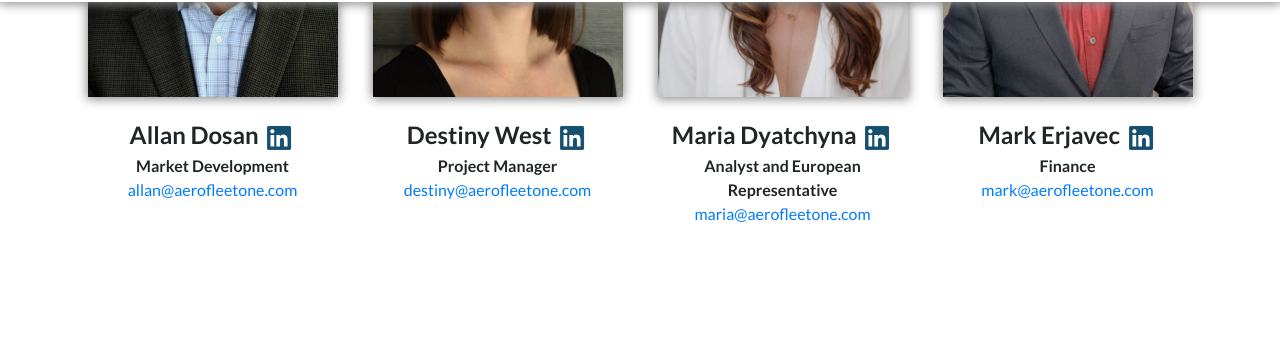
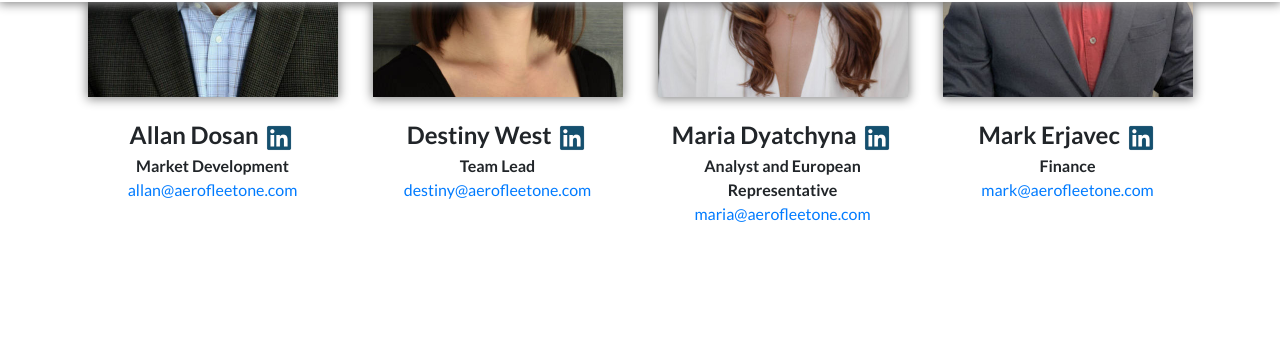
Before and after one commit to mesabafinance/aerofleetone.com, a Jekyll site: the page built from index.html, in a window 1280 px wide and 900 px high, scrolled down 4787 px. Shown: the part 104-454 px from the top of the window. Built offline with Jekyll 4.4.1, drawn with Linux system fonts in a browser that asks for light colours.

Commit message:
Upadte Destinys title

```diff
--- a/_data/general.yml
+++ b/_data/general.yml
@@ -65,7 +65,7 @@ items:
         mail: allan@aerofleetone.com
         linkedin: https://www.linkedin.com/in/allandosan/
       - name: Destiny West
-        title: Project Manager
+        title: Team Lead
         img: /assets/img/team/DestinyWest.jpg
         mail: destiny@aerofleetone.com
         linkedin: https://www.linkedin.com/in/destiny-west-b9b7571b3/
```
